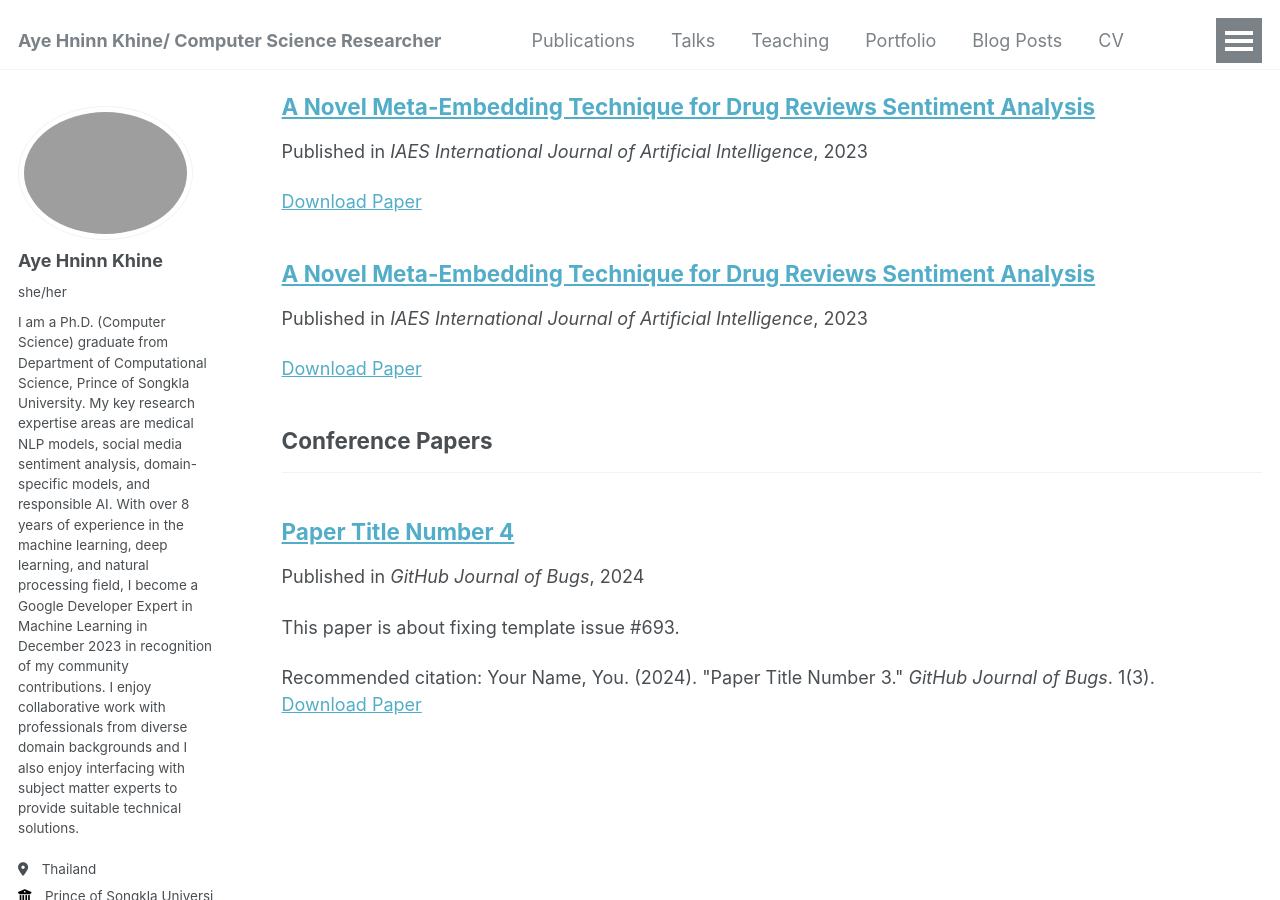
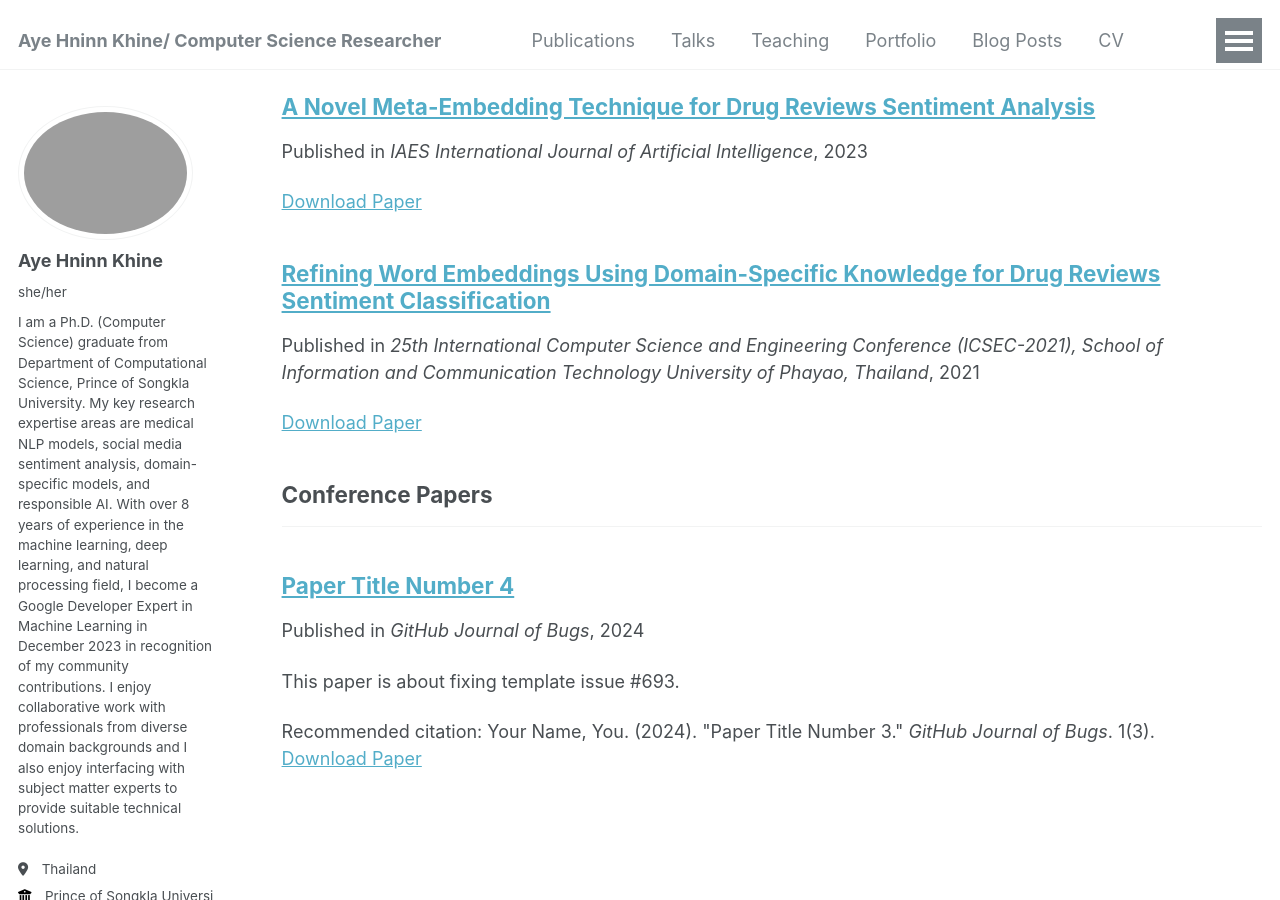
Before and after one commit to ayehninnkhine/ayehninnkhine.github.io, a Jekyll site: the page built from _pages/publications.html, in a window 1280 px wide and 900 px high, scrolled down 413 px. Built offline with Jekyll 4.4.1, drawn with Linux system fonts in a browser that asks for light colours; some web fonts are replaced.

Commit message:
Update 2015-10-01-paper-title-number-3.md

```diff
--- a/_publications/2015-10-01-paper-title-number-3.md
+++ b/_publications/2015-10-01-paper-title-number-3.md
@@ -1,9 +1,9 @@
 ---
-title: "A Novel Meta-Embedding Technique for Drug Reviews Sentiment Analysis"
+title: "Refining Word Embeddings Using Domain-Specific Knowledge for Drug Reviews Sentiment Classification"
 collection: publications
 category: manuscripts
 permalink: /publication/2015-10-01-paper-title-number-3
-date: 2023-07-01
-venue: 'IAES International Journal of Artificial Intelligence'
-paperurl: 'http://doi.org/10.11591/ijai.v12.i4.pp1938-1946'
+date: 2021-11-01
+venue: '25th International Computer Science and Engineering Conference (ICSEC-2021), School of Information and Communication Technology University of Phayao, Thailand'
+paperurl: '10.1109/ICSEC53205.2021.9684639'
 ---
```
